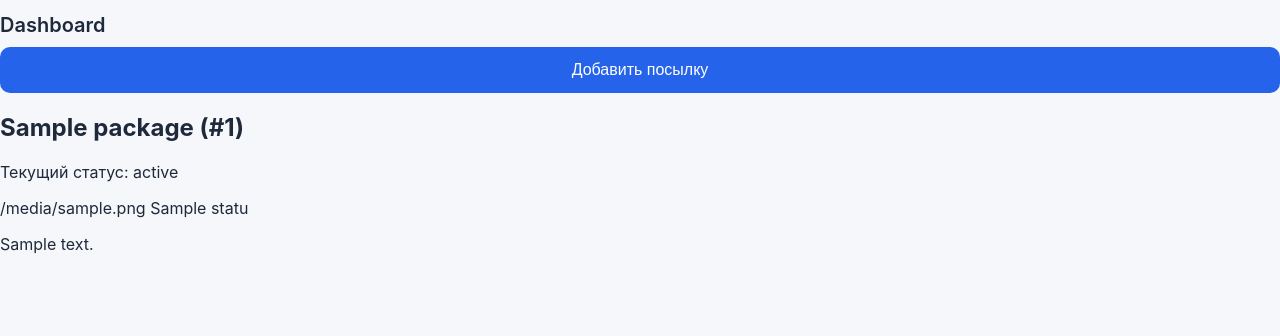
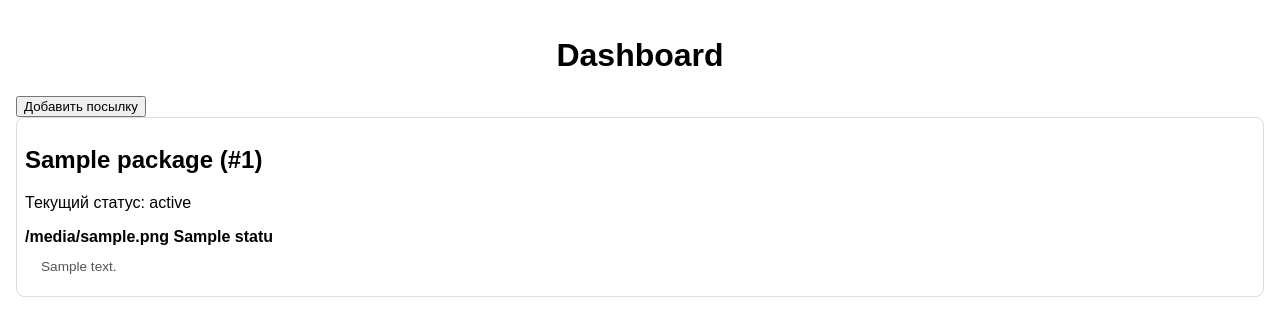
Before and after one commit to lauzhou/VkzTrack, a FastAPI app: template templates/dashboard.html in a window 1280 px wide. Shown: the top 336 px of the page. Run offline with FastAPI, Linux system fonts and the light colour scheme; the template is opened without the code that fills it: most values are stand-ins (such as "Sample title", 1, 10 or a date in 2020).

Commit message:
Update style.css

```diff
--- a/static/style.css
+++ b/static/style.css
@@ -1,46 +1,32 @@
-* { box-sizing: border-box; }
 body {
-    margin:0; font-family: -apple-system,BlinkMacSystemFont,sans-serif;
-    background:#f5f7fa; color:#1e293b;
-}
-.container { padding:20px; max-width:480px; margin:auto; }
-h1 { font-size:20px; font-weight:600; margin-bottom:10px; }
-.center-title { text-align:center; margin-bottom:20px; }
-.subtitle { text-align:center; color:#64748b; margin-bottom:20px; }
-input, select {
-    width:100%; padding:14px; margin-bottom:12px; border-radius:10px;
-    border:1px solid #e2e8f0; font-size:16px;
-}
-button {
-    width:100%; padding:14px; border-radius:10px; border:none;
-    background:#2563eb; color:white; font-size:16px;
-}
-.card {
-    background:white; padding:16px; border-radius:14px; margin-top:16px;
-    box-shadow:0 4px 12px rgba(0,0,0,0.04); position:relative;
-}
-.card-title { font-weight:600; margin-bottom:6px; }
-.track { font-size:13px; color:#64748b; margin-bottom:10px; }
-.copy-icon {
-    position:absolute; top:10px; right:10px; cursor:pointer; font-size:16px;
+    font-family: Arial, sans-serif;
+    margin: 0;
+    padding: 1rem;
+    background-color: #fff;
 }
 
-/* Прогресс */
-.progress-container { display:flex; flex-direction:column; gap:6px; margin-bottom:12px; }
-.progress-step {
-    font-size:14px; padding:8px 10px; border-radius:8px; display:flex; align-items:flex-start;
-    flex-direction:column;
-    background:#e2e8f0; color:#475569;
+h1 {
+    text-align: center;
 }
-.progress-step.active { background:#dbeafe; color:#1e40af; }
-.status-icon { margin-bottom:4px; font-size:16px; }
-.status-name { font-weight:600; margin-bottom:2px; }
-.status-description { font-size:12px; color:#475569; line-height:1.3; }
 
-/* Цвета статусов для админки */
-.card.status-1 { background-color: #D1E8FF; }
-.card.status-2 { background-color: #FFF3CD; }
-.card.status-3 { background-color: #E2F0D9; }
-.card.status-4 { background-color: #FDE2E2; }
-.card.status-5 { background-color: #E8D1FF; }
-.card.status-6 { background-color: #FFF0D1; }
+.package-card {
+    border: 1px solid #ddd;
+    border-radius: 8px;
+    padding: 0.5rem;
+    margin-bottom: 1rem;
+}
+
+.progress-bar {
+    display: flex;
+    flex-direction: column;
+}
+
+.status-item span {
+    font-weight: bold;
+}
+
+.status-item p {
+    font-size: 0.85rem;
+    color: #555;
+    margin-left: 1rem;
+}
```
